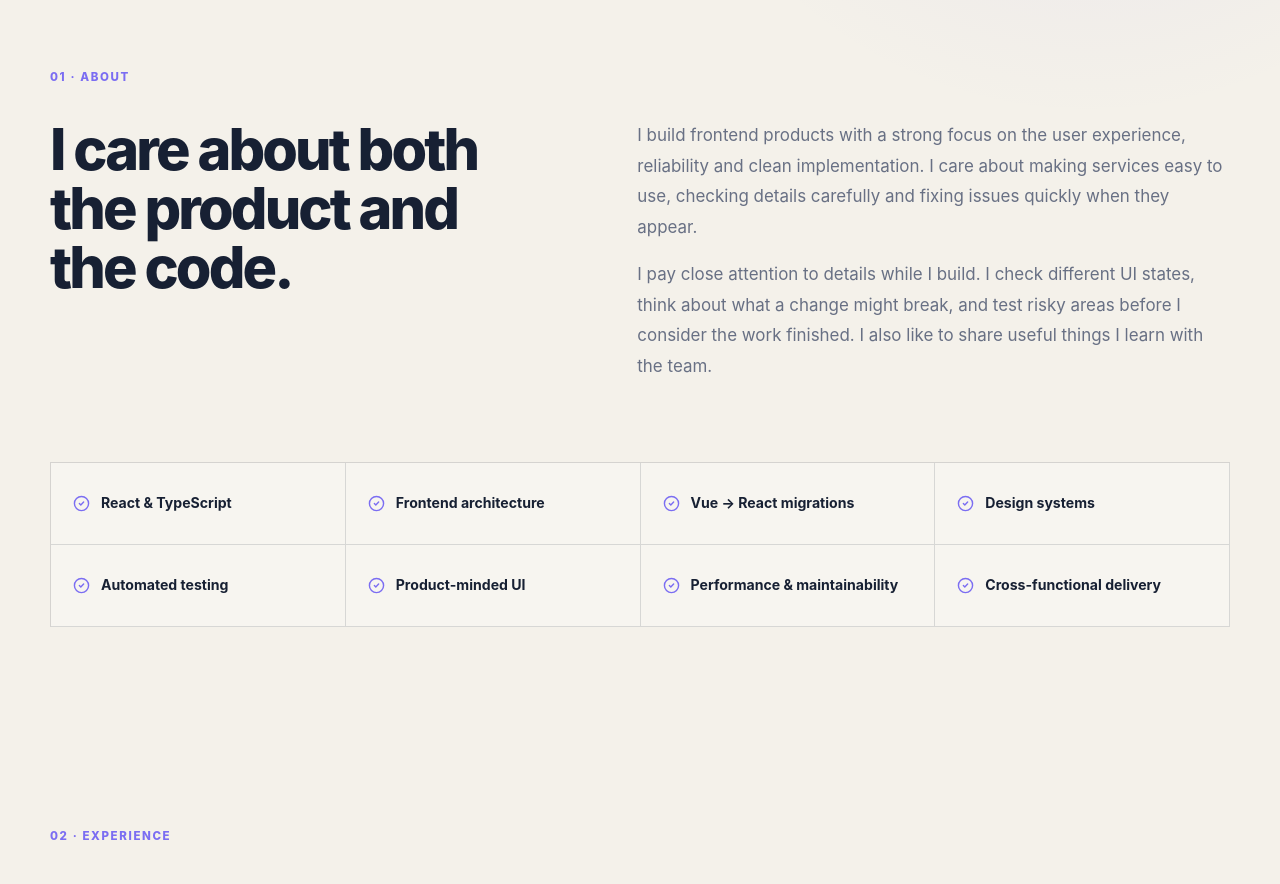
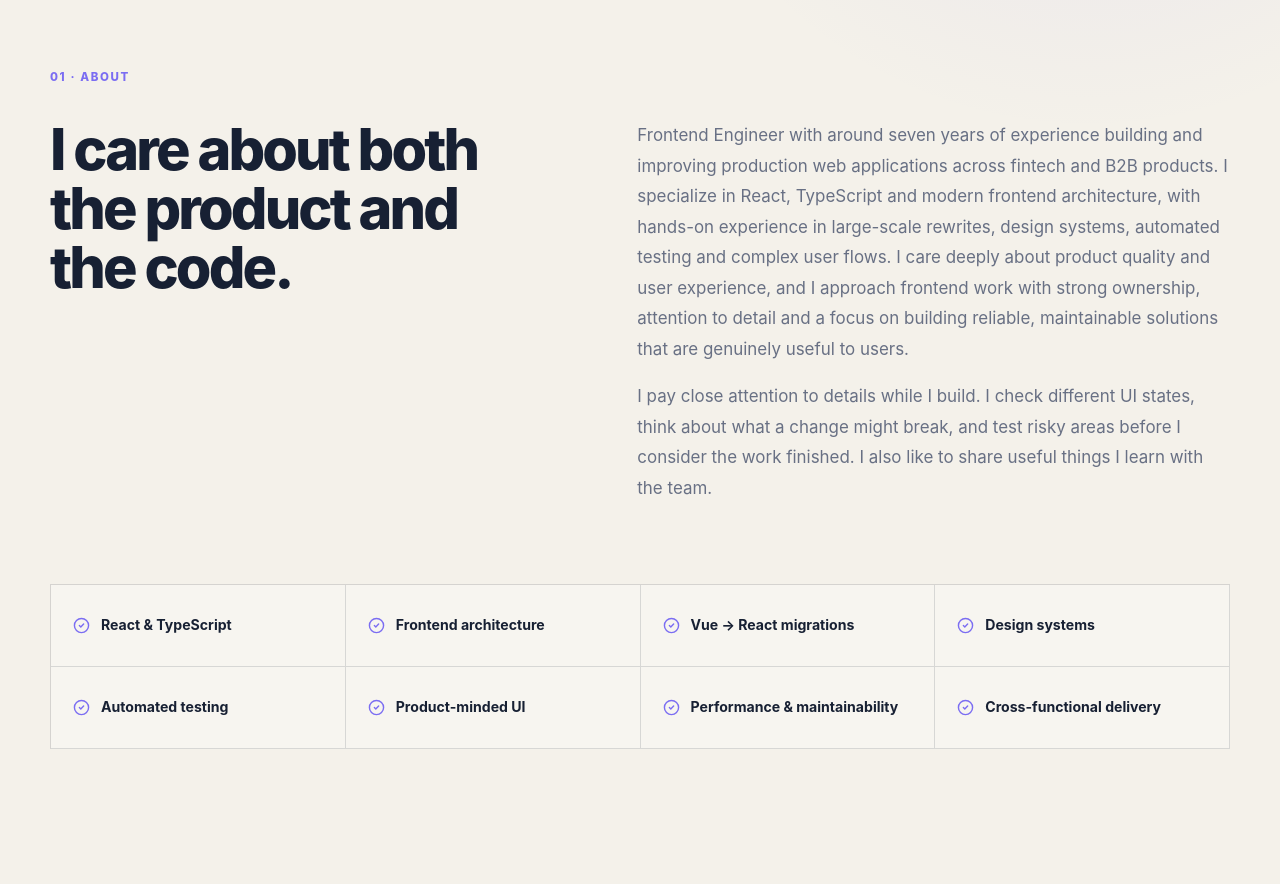
Before and after one commit to gitygity/Portfolio, a Next.js app: page /Portfolio/ in a window 1280 px wide. Shown: the part 1100-1984 px from the top of the page. Built offline with nearby package versions, Linux system fonts and the light colour scheme.

Commit message:
strengthen professional about summary

```diff
--- a/data/portfolio.ts
+++ b/data/portfolio.ts
@@ -5,7 +5,7 @@ export const profile = {
   email: "gity.ghasemi@gmail.com",
   linkedin: "https://www.linkedin.com/in/gity-ghasemi",
   intro:
-    "I build frontend products with a strong focus on the user experience, reliability and clean implementation. I care about making services easy to use, checking details carefully and fixing issues quickly when they appear.",
+    "Frontend Engineer with around seven years of experience building and improving production web applications across fintech and B2B products. I specialize in React, TypeScript and modern frontend architecture, with hands-on experience in large-scale rewrites, design systems, automated testing and complex user flows. I care deeply about product quality and user experience, and I approach frontend work with strong ownership, attention to detail and a focus on building reliable, maintainable solutions that are genuinely useful to users.",
 };
 
 export const experience = [
```
